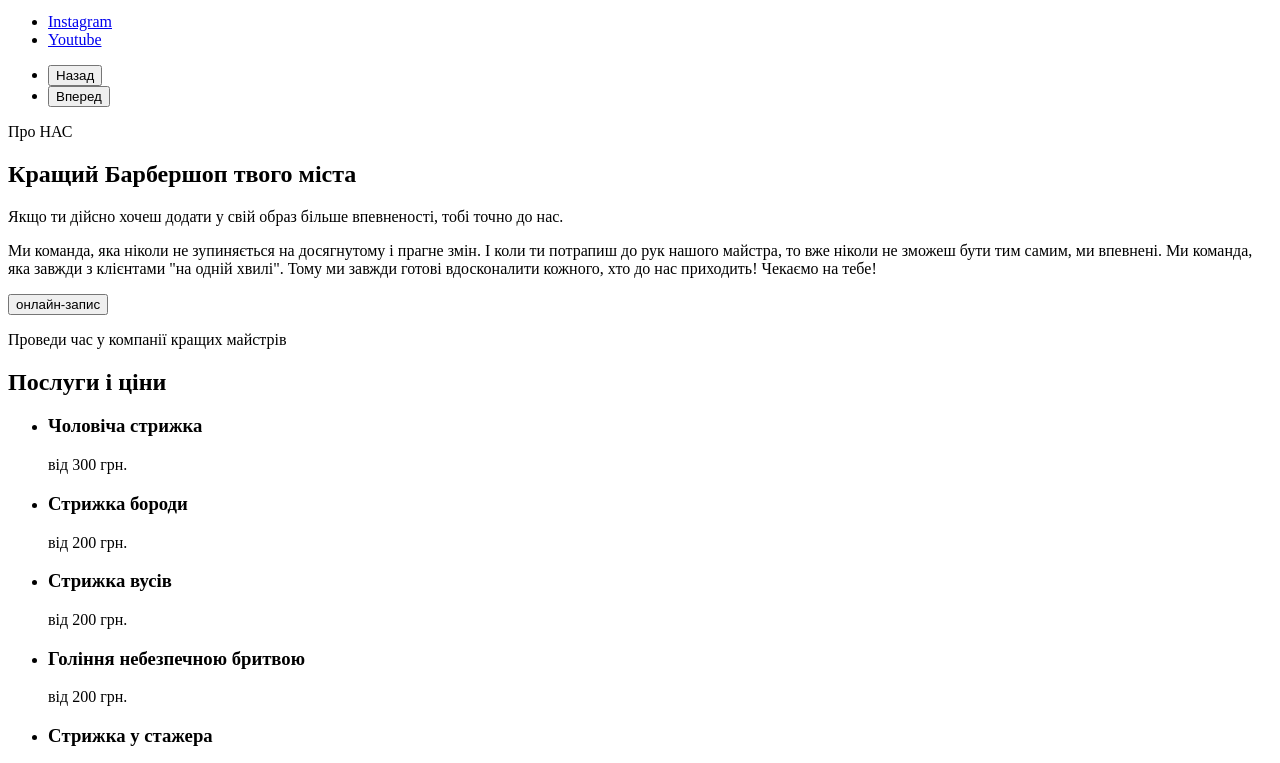
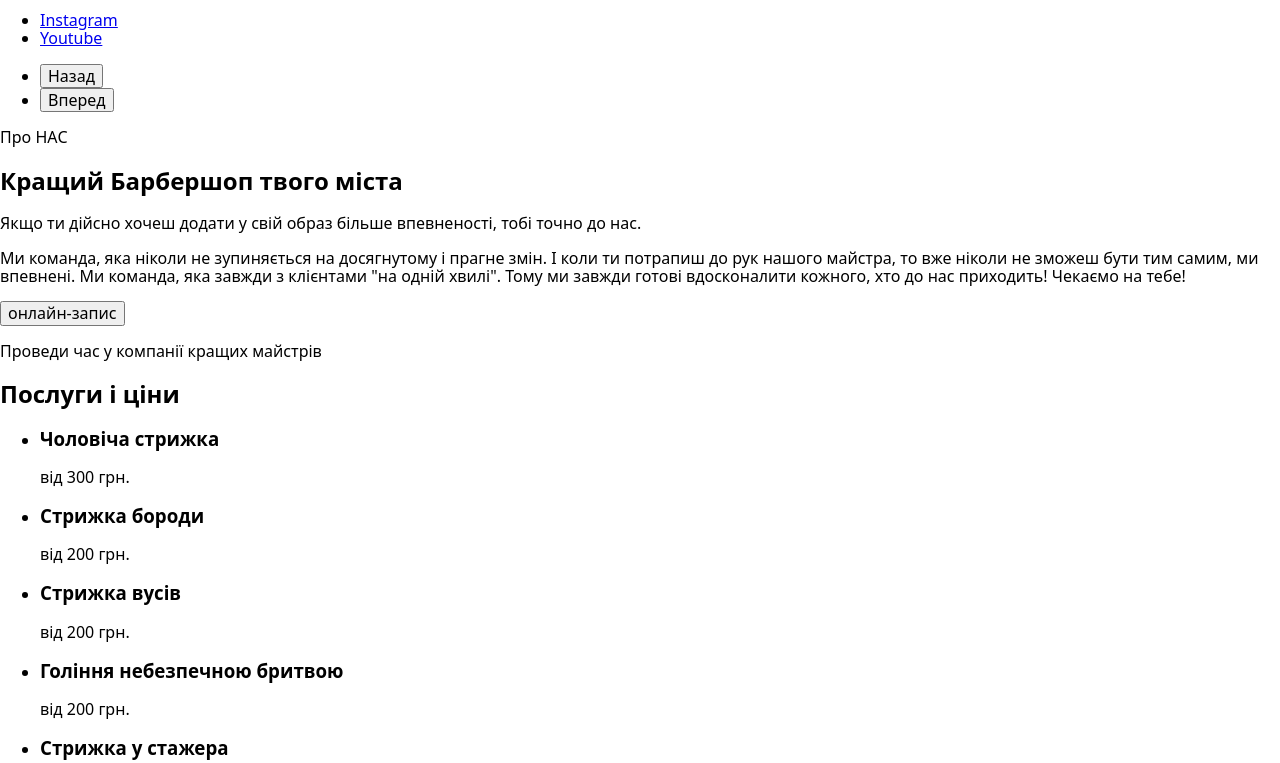
Before and after one commit to Stepaniuk1/barber-shop, a plain HTML site: page index.html in a window 1280 px wide. Shown: the part 333-1096 px from the top of the page. Drawn offline with nearby package versions, Linux system fonts and the light colour scheme.

Commit message:
add
fonts family
normalize

```diff
--- a/index.html
+++ b/index.html
@@ -6,9 +6,28 @@
     <meta http-equiv="X-UA-Compatible" content="IE=edge">
     <meta name="viewport" content="width=device-width, initial-scale=1.0">
     <title>barber-shop</title>
+
+
+    <!-- normalize -->
+    <link rel="stylesheet" href="https://cdn.jsdelivr.net/npm/modern-normalize@1.1.0/modern-normalize.min.css">
+
+    <!--style -->
+    <link rel="stylesheet" href="./css/style.css">
+
+    <!-- fons-family -->
+    <link rel="preconnect" href="https://fonts.googleapis.com">
+    <link rel="preconnect" href="https://fonts.gstatic.com" crossorigin>
+    <link
+        href="https://fonts.googleapis.com/css2?family=Open+Sans:wght@400;600;700&family=Raleway:wght@700&display=swap"
+        rel="stylesheet">
+
 </head>
 
+
+
+
 <body>
+
 
     <!-- header -->
     <header>
@@ -247,6 +266,8 @@
         <section>
 
             <div>
+                <h5>Онлайн-запис</h5>
+
                 <button type="button">Відправити</button>
             </div>
 
```
Also changed, not shown: css/style.css (added).
